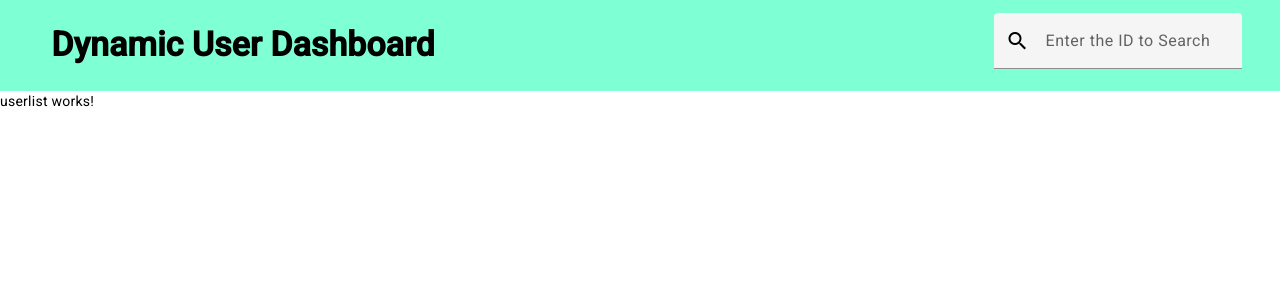
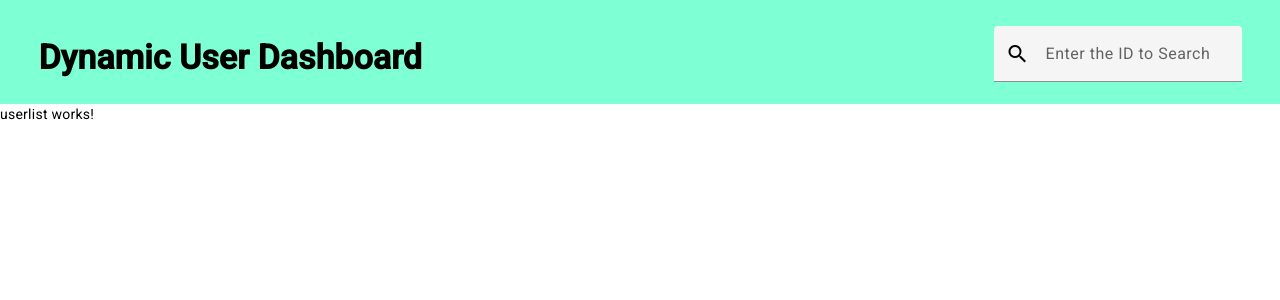
Before and after one commit to vignan37/dynamic-user-dashboard-angular-app, an Angular app: page / in a window 1280 px wide. Shown: the top 300 px of the page. Built offline with nearby package versions, Linux system fonts and the light colour scheme.

Commit message:
updated the padding

```diff
--- a/src/app/header/header.component.scss
+++ b/src/app/header/header.component.scss
@@ -2,7 +2,7 @@
     display: flex;
     justify-content: space-between;
     align-items: center;
-    padding: 1% 3% 0% 4%;
+    padding: 2% 3% 0% 3%;
     background-color: aquamarine;
 }
 .title-text {
```
